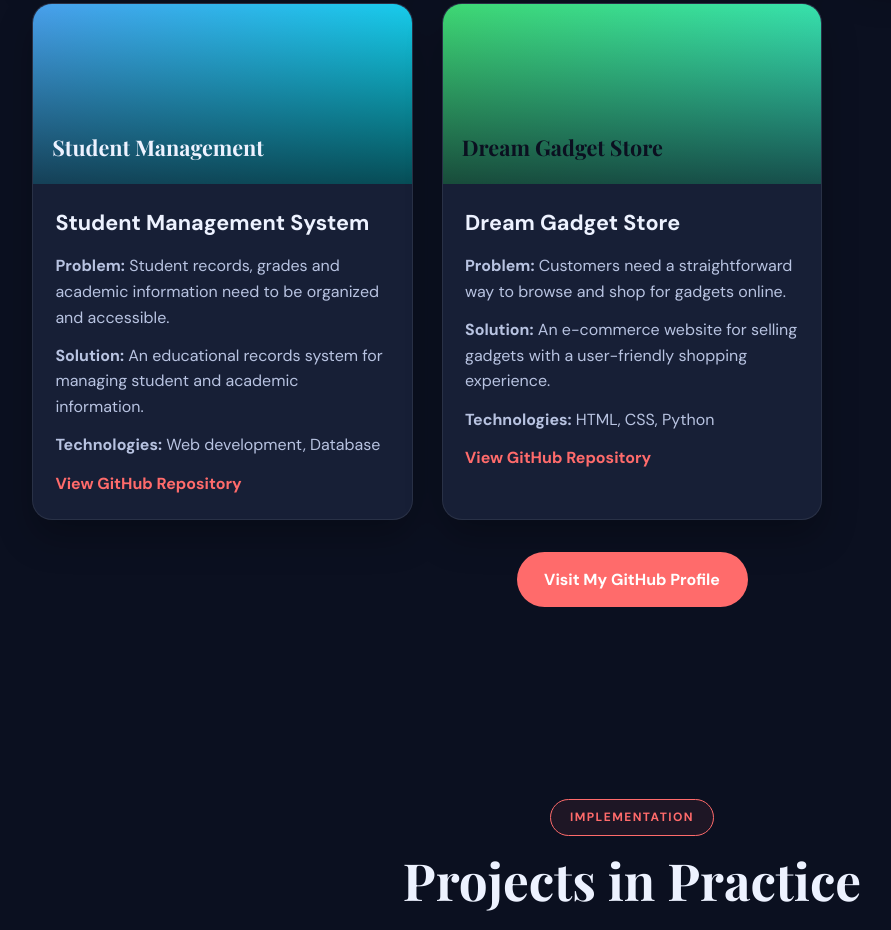
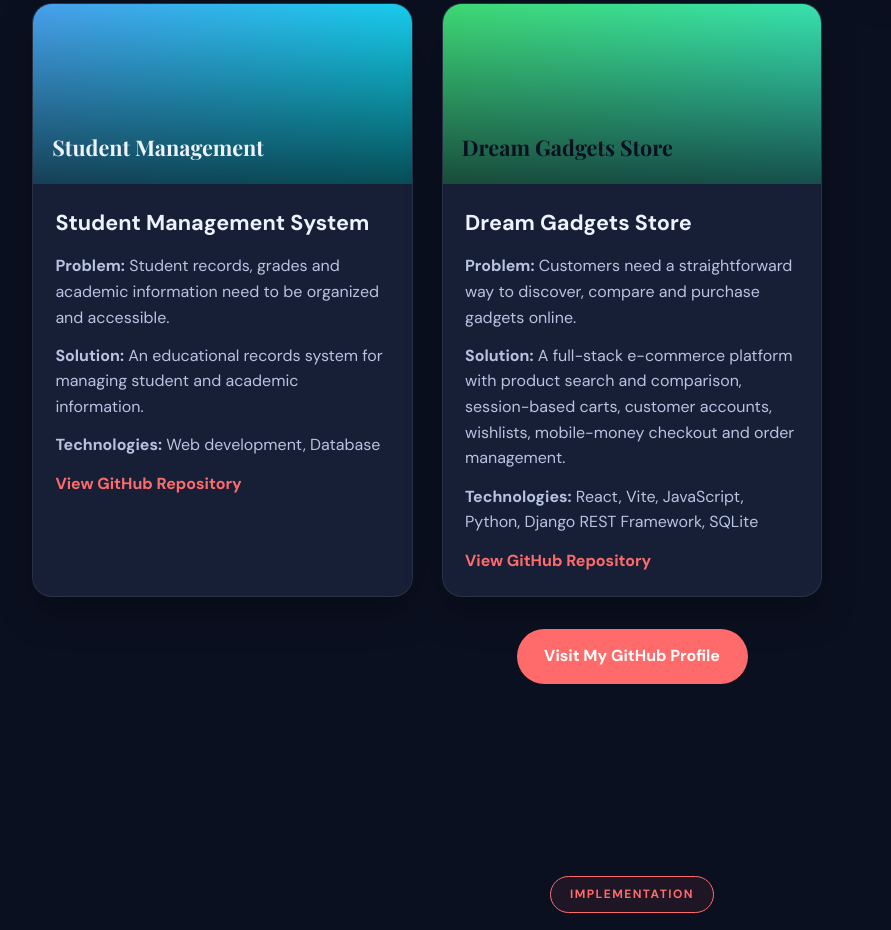
Before and after one commit to richardmkandawire/personal-portfolio, a plain HTML site: page projects.html in a window 1280 px wide. Shown: the part 1060-1990 px from the top of the page, without its empty margins (8-899 px from the left). Drawn offline with nearby package versions, Linux system fonts and the light colour scheme.

Commit message:
Updating Dream Gadgets Store Repository and README.md

```diff
--- a/projects.html
+++ b/projects.html
@@ -96,15 +96,16 @@
             </div>
           </article>
           <article class="project-card reveal">
-            <div class="project-visual visual-four"><span>Dream Gadget Store</span></div>
+            <div class="project-visual visual-four"><span>Dream Gadgets Store</span></div>
             <div class="project-body">
-              <h2>Dream Gadget Store</h2>
-              <p><strong>Problem:</strong> Customers need a straightforward way to browse and shop for gadgets online.
+              <h2>Dream Gadgets Store</h2>
+              <p><strong>Problem:</strong> Customers need a straightforward way to discover, compare and purchase
+                gadgets online.
               </p>
-              <p><strong>Solution:</strong> An e-commerce website for selling gadgets with a user-friendly shopping
-                experience.</p>
-              <p><strong>Technologies:</strong> HTML, CSS, Python</p>
-              <a href="https://github.com/richardmkandawire/Dream-Gadget-Store" target="_blank" rel="noopener">View
+              <p><strong>Solution:</strong> A full-stack e-commerce platform with product search and comparison,
+                session-based carts, customer accounts, wishlists, mobile-money checkout and order management.</p>
+              <p><strong>Technologies:</strong> React, Vite, JavaScript, Python, Django REST Framework, SQLite</p>
+              <a href="https://github.com/richardmkandawire/Dream-Gadgets-Store" target="_blank" rel="noopener">View
                 GitHub Repository</a>
             </div>
           </article>
```
Also changed, not shown: 1 other file.
